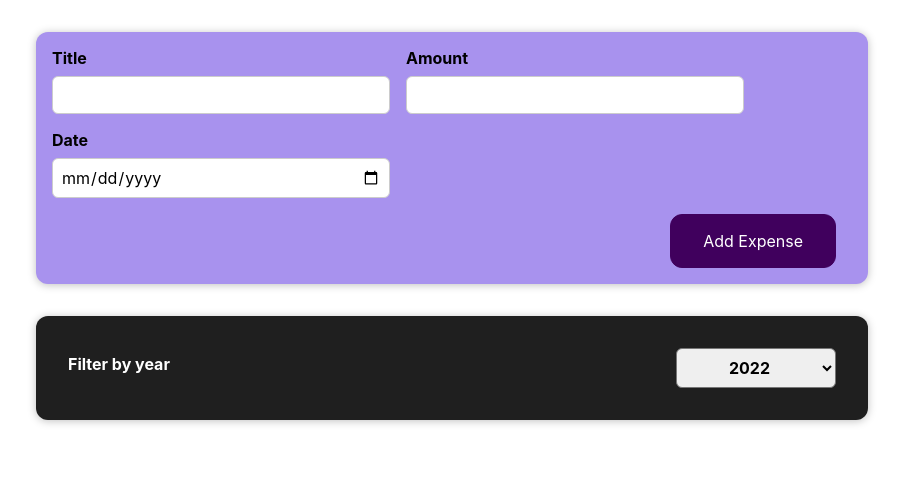
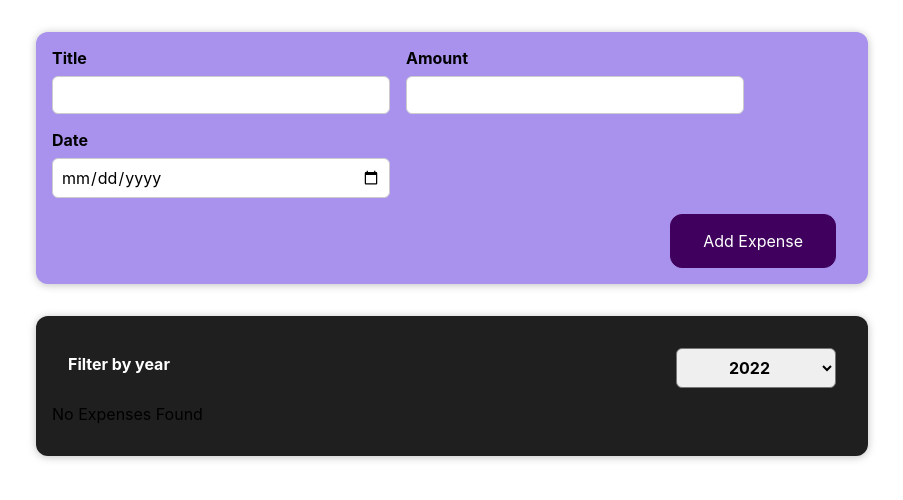
Before and after one commit to Nazeer1991/udemyReact, a React (Create React App) app: page / in a window 1280 px wide. Shown: the top 500 px of the page, without its empty margins (188-1091 px from the left). Built offline with nearby package versions, Linux system fonts and the light colour scheme.

Commit message:
three different ways of conditional rendering

```diff
--- a/src/components/expenses/Expenses.js
+++ b/src/components/expenses/Expenses.js
@@ -12,20 +12,51 @@
   const filteredExpenses = props.items.filter((expense) => {
     return expense.date.getFullYear().toString() === filter;
   });
+
+  let expensesContent = <p>No Expenses Found</p>;
+  if (filteredExpenses.length > 0) {
+    expensesContent = filteredExpenses.map((expense) => {
+      return (
+        <ExpenseItem
+          title={expense.title}
+          amount={expense.amount}
+          date={expense.date}
+          key={expense.id}
+        />
+      );
+    });
+  }
   return (
     <div>
       <Card className="expenses">
         <ExpenseFilter selected={filter} onFilter={filterChangeHandler} />
-        {filteredExpenses.map((expense) => {
-          return (
-            <ExpenseItem
-              title={expense.title}
-              amount={expense.amount}
-              date={expense.date}
-              key={expense.id}
-            />
-          );
-        })}
+        {expensesContent}
+        {/* {filteredExpenses.length === 0 ? (
+          <p>No Expenses Found</p>
+        ) : (
+          filteredExpenses.map((expense) => {
+            return (
+              <ExpenseItem
+                title={expense.title}
+                amount={expense.amount}
+                date={expense.date}
+                key={expense.id}
+              />
+            );
+          })
+        )} */}
+        {/* {filteredExpenses.length === 0 && <p>No Expenses Found</p>}
+        {filteredExpenses.length > 0 &&
+          filteredExpenses.map((expense) => {
+            return (
+              <ExpenseItem
+                title={expense.title}
+                amount={expense.amount}
+                date={expense.date}
+                key={expense.id}
+              />
+            );
+          })} */}
       </Card>
     </div>
   );
```
